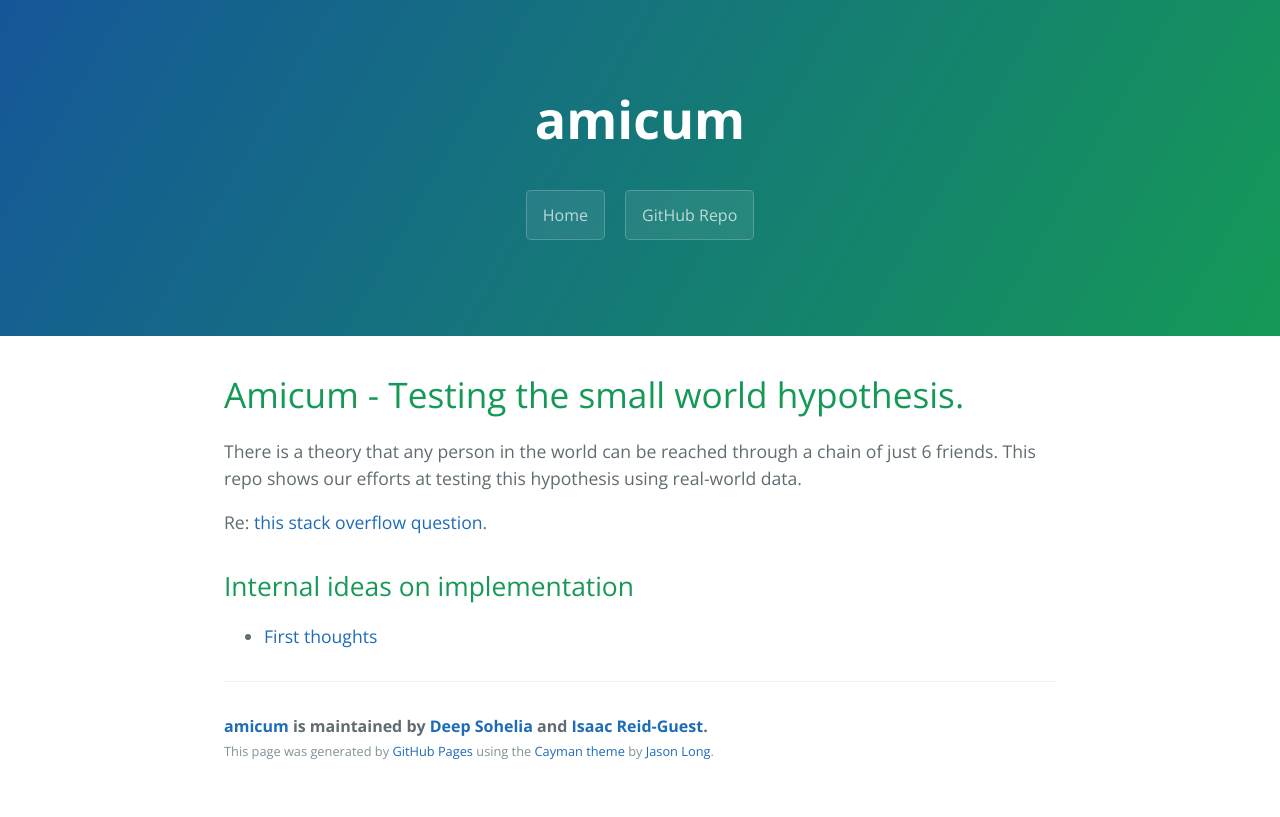
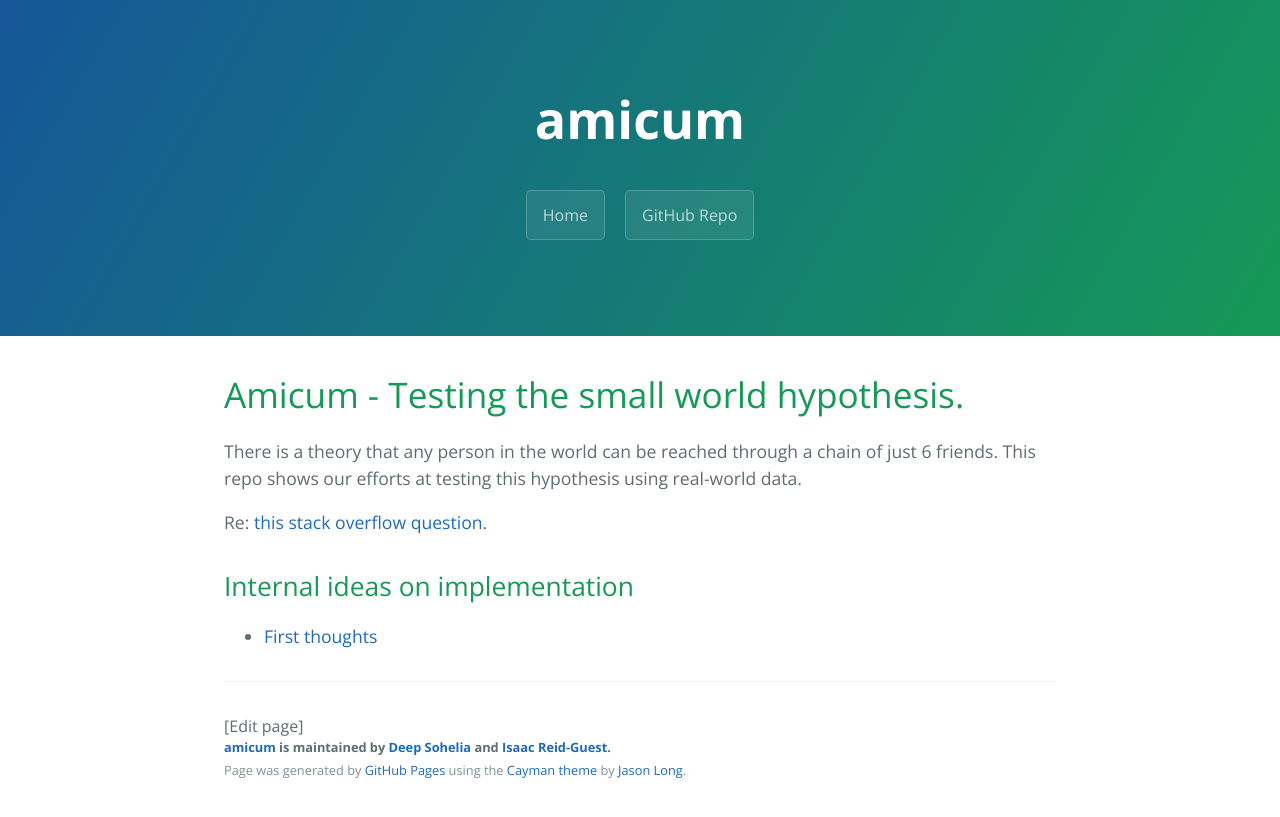
Before and after one commit to iunctus/amicum, a Jekyll site: the page built from index.md, in a window 1280 px wide. Shown: the top 817 px of the page. Built offline with Jekyll 4.4.1, drawn with Linux system fonts in a browser that asks for light colours.

Commit message:
Update default.html

```diff
--- a/_layouts/default.html
+++ b/_layouts/default.html
@@ -20,9 +20,11 @@
     <section class="main-content">
       {{content}}
       <footer class="site-footer">
-        <span class="site-footer-owner"><a href="https://github.com/picoknow/amicum">amicum</a> is maintained by <a href="https://chillibyte.github.io">Deep Sohelia</a> and <a href="https://isaacrg.github.io">Isaac Reid-Guest</a>.</span>
+        <span><a href="http://isaacrg.me/gh-edit/?repo={{site.github.repo}}&branch={{site.github.branch}}&path={{page.path}}"></a>[Edit page]</a></span>
 
-        <small class="site-footer-credits">This page was generated by <a href="https://pages.github.com">GitHub Pages</a> using the <a href="https://github.com/jasonlong/cayman-theme">Cayman theme</a> by <a href="https://twitter.com/jasonlong">Jason Long</a>.</small>
+        <small class="site-footer-owner"><a href="https://github.com/picoknow/amicum">amicum</a> is maintained by <a href="https://chillibyte.github.io">Deep Sohelia</a> and <a href="https://isaacrg.github.io">Isaac Reid-Guest</a>.</small>
+
+        <small class="site-footer-credits">Page was generated by <a href="https://pages.github.com">GitHub Pages</a> using the <a href="https://github.com/jasonlong/cayman-theme">Cayman theme</a> by <a href="https://twitter.com/jasonlong">Jason Long</a>. </small>
       </footer>
 
     </section>
```
